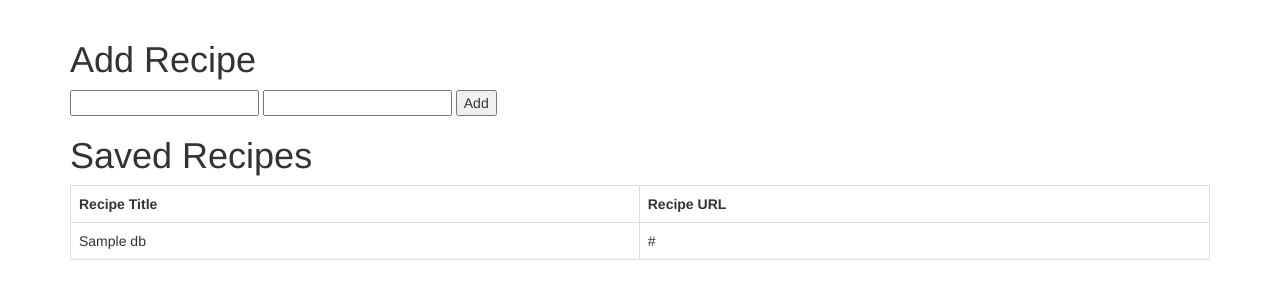
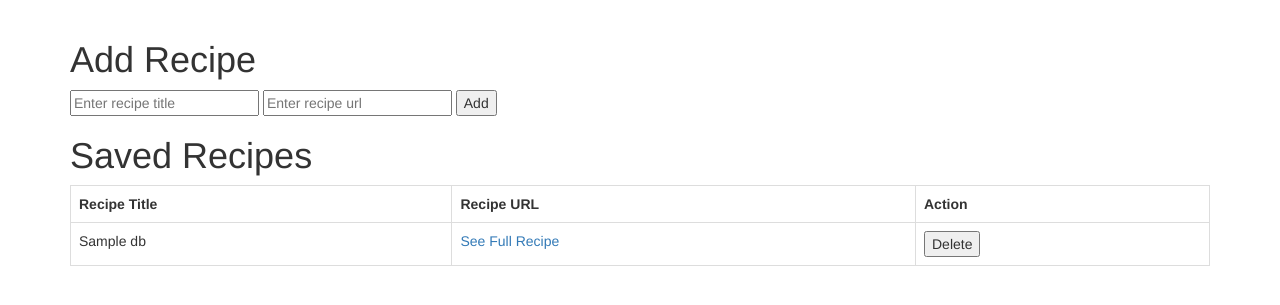
Before and after one commit to muneebulislam/eta_project, a Flask app: page /save_recipe in a window 1280 px wide. Shown: the part 52-357 px from the top of the page. Run offline with Flask 2, Linux system fonts and the light colour scheme; a user stored in the database is signed in; tables that the repository leaves empty hold one stand-in row (values such as "Sample post"); some libraries are stand-ins or nearby versions.

Commit message:
Added the delete recipe option in database

```diff
--- a/app/models.py
+++ b/app/models.py
@@ -39,8 +39,8 @@ class User(UserMixin, db.Model):
 class Recipe_db(db.Model):
     id = db.Column(db.Integer, primary_key=True)
     timestamp = db.Column(db.DateTime, index=True, default=datetime.utcnow)
-    recipe_url = db.Column(db.VARCHAR,index = True)
-    recipe_title= db.Column(db.VARCHAR, index= True, unique = True)
+    recipe_url = db.Column(db.VARCHAR)
+    recipe_title= db.Column(db.VARCHAR)
     user_id = db.Column(db.Integer, db.ForeignKey('user.id'))
     def __repr__(self):
         return '<Recipe_db {}>'.format(self.recipe_title)
--- a/app/routes.py
+++ b/app/routes.py
@@ -117,3 +117,12 @@ def save_recipe():
             print(e)
     saved_recipe = Recipe_db.query.all()
     return render_template("save_recipe.html", saved_recipe = saved_recipe)
+
+@app.route("/delete", methods=["POST"])
+def delete():
+
+    title = request.form.get("title")
+    recipe = Recipe_db.query.filter_by(recipe_title=title).first()
+    db.session.delete(recipe)
+    db.session.commit()
+    return redirect(url_for("save_recipe"))
--- a/app/templates/save_recipe.html
+++ b/app/templates/save_recipe.html
@@ -2,8 +2,8 @@
 {% block app_content %}
     <h1>Add Recipe</h1>
     <form action="" method="POST" >
-        <input type="text" name="recipe_title">
-        <input type="text" name="recipe_url">
+        <input type="text" name="recipe_title" placeholder ="Enter recipe title">
+        <input type="text" name="recipe_url" placeholder ="Enter recipe url">
         <input type="submit" value="Add">
     </form>
 
@@ -13,14 +13,21 @@
         <tr>
             <th scope="col">Recipe Title</th>
             <th scope="col">Recipe URL</th>
+            <th scope="col">Action</th>
         </tr>
         {% for recipe in saved_recipe %}
             <tr>
               <td>
-                  {{recipe.recipe_title}}
+                {{recipe.recipe_title}}
               </td>
                 <td>
-                  {{recipe.recipe_url}}
+                  <a href="{{recipe.recipe_url}}">See Full Recipe</a>
+                </td>
+                <td>
+                  <form method="POST" action="/delete" style="display: inline">
+                    <input type="hidden" value="{{recipe.recipe_title}}" name="title">
+                    <input type="submit" value="Delete">
+                  </form>
                 </td>
             </tr>
         {% endfor %}
```
Also changed, not shown: app.db.
